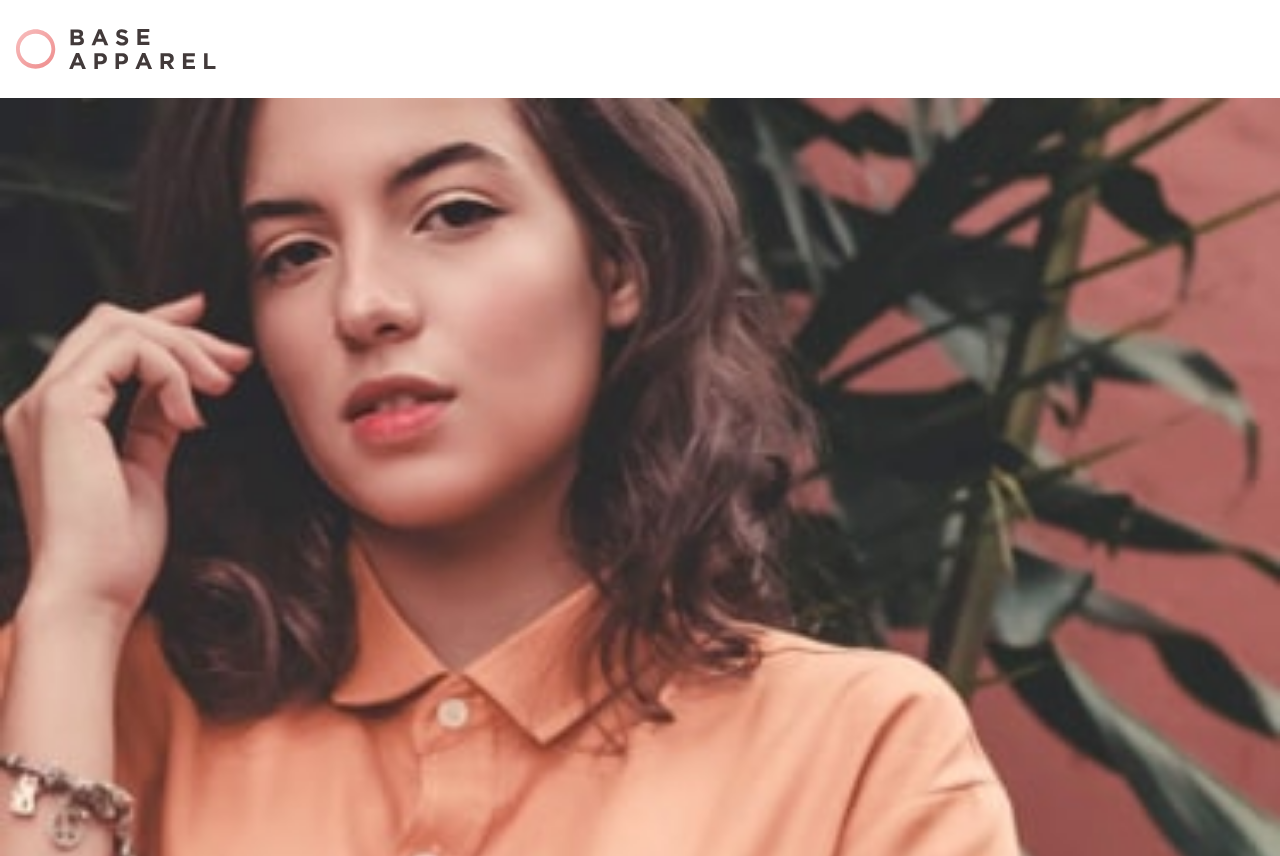
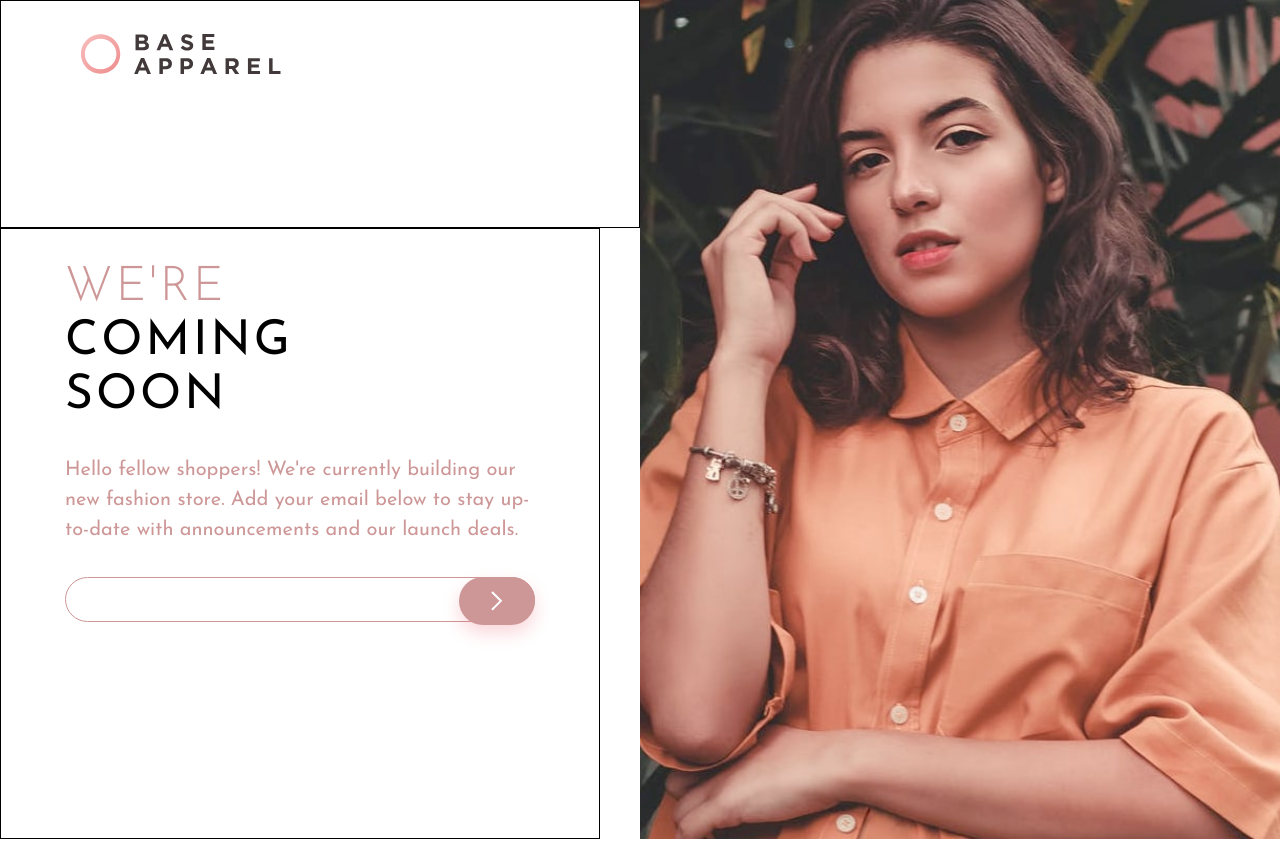
Before and after one commit to olopcodes/base-coming-soon, a plain HTML site: page index.html in a window 1280 px wide. Shown: the top 856 px of the page. Drawn offline with Linux system fonts and the light colour scheme.

Commit message:
working on grid styles on desktop

```diff
--- a/style.css
+++ b/style.css
@@ -58,7 +58,7 @@ h1 {
   font-weight: 400;
   letter-spacing: 3px;
   line-height: 1.125;
-  margin-bottom: 1.25rem;
+  margin-bottom: 2rem;
 }
 
 h1 span {
@@ -69,6 +69,8 @@ h1 span {
 .base-text-container p {
   line-height: 1.5;
   color: var(--desaturated-red-color);
+  font-size: 1.25rem;
+  margin-bottom: 2rem;
 }
 
 form {
@@ -82,7 +84,7 @@ form input {
   border: 1px solid var(--desaturated-red-color);
   padding: 0.85rem;
   border-radius: 2rem;
-  width: 80%;
+  width: 100%;
 }
 
 form button {
@@ -91,6 +93,50 @@ form button {
   border-radius: 2rem;
   padding: 0.85rem 2rem;
   position: absolute;
-  right: 1rem;
+  right: 0;
   box-shadow: 0px 8px 18px rgba(230, 50, 70, 0.2);
 }
+
+@media screen and (min-width: 768px) {
+  .main-content-wrapper {
+    display: grid;
+    grid-template-columns: 50% 1fr;
+    grid-template-areas:
+      "header img"
+      "text img";
+    /* flex-wrap: wrap; */
+  }
+
+  .base-hero-mobile-img {
+    display: none;
+  }
+
+  .base-hero-desktop-img {
+    display: block;
+    height: 100%;
+  }
+
+  .base-img-container {
+    grid-area: img;
+  }
+
+  .base-header {
+    grid-area: header;
+    padding-top: 2rem;
+    padding-bottom: 0;
+    padding-left: 5rem;
+    border: 1px solid;
+  }
+
+  .base-text-container h1 {
+    text-align: left;
+  }
+
+  .base-text-container {
+    grid-area: text;
+    padding: 2rem 4rem;
+    text-align: left;
+    border: 1px solid;
+    width: 600px;
+  }
+}
```
